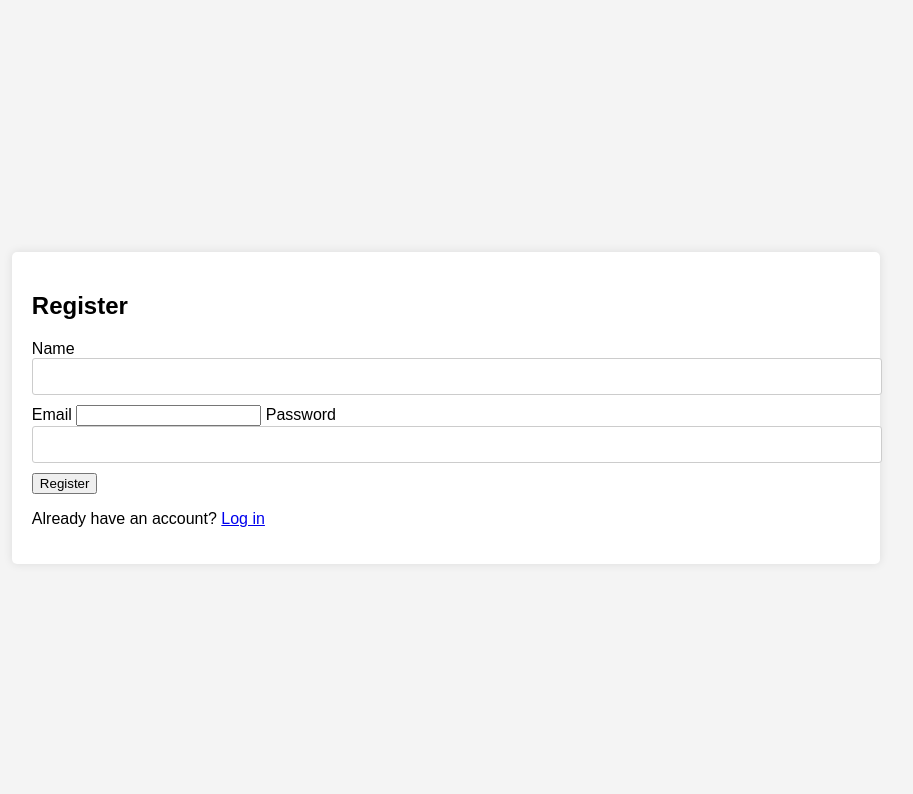
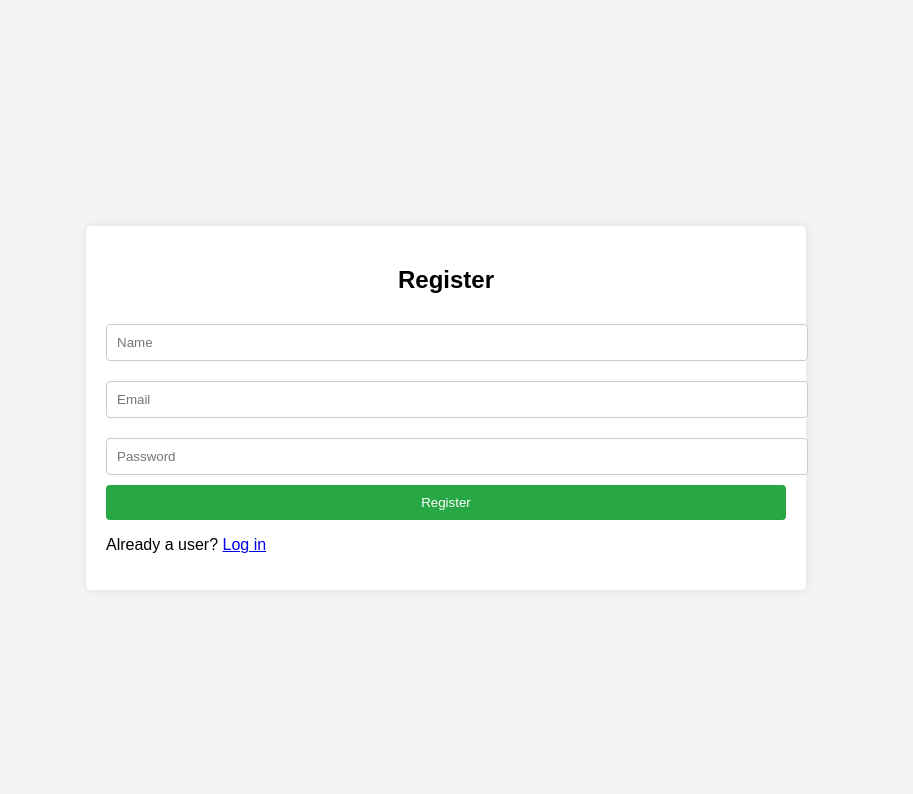
Before and after one commit to lunar-potato/DG1IAD_Portfolio3, a PHP site: page /register.php in a window 1280 px wide. Shown: the top 794 px of the page, without its empty margins (194-1107 px from the left). Run offline with PHP 8.4, Linux system fonts and the light colour scheme.

Commit message:
Minor changes, working now

```diff
--- a/auth/register.php
+++ b/auth/register.php
@@ -1,45 +1,44 @@
 <?php
-//if the form has been submitted
-if (isset($_POST['submitted'])){
- #prepare the form input
+// start session for login handling
+session_start();
 
-  // connect to the database
-  require_once('connectdb.php');
+// connecting to database
+require_once('../config/connectdb.php');
 
-  $username=isset($_POST['username'])?$_POST['username']:false;
-  $password=isset($_POST['password'])?password_hash($_POST['password'],PASSWORD_DEFAULT):false;
+$error = '';
+$success = '';
 
-  if (!($username)){
-	echo "Username wrong!";
-    exit;
-	}
-  if (!($password)){
-	exit("password wrong!");
-	}
- try{
+// checking if form has been submitted
+if ($_SERVER['REQUEST_METHOD'] === 'POST') {
 
-	#register user by inserting the user info
-	$stat=$db->prepare("insert into user values(default,?,?)");
-	$stat->execute(array($username, $password));
+    $name = isset($_POST['name']) ? $_POST['name'] : false;
+    $email = isset($_POST['email']) ? $_POST['email'] : false;
+    $password = isset($_POST['password']) ? password_hash($_POST['password'], PASSWORD_DEFAULT) : false;
 
-	$id=$db->lastInsertId();
-	echo "Congratulations! You are now registered. Your ID is: $id  ";
+    // validating input
+    if (empty($name) || empty($email) || empty($password)) {
+        $error = "All fields are required!";
+    } elseif (!filter_var($email, FILTER_VALIDATE_EMAIL)) {
+        $error = "Invalid email format!";
+    } else {
+        try {
+           // register user by inserting the user info
+	        $stat=$db->prepare("INSERT INTO cvs (name, email, password) VALUES (?, ?, ?)");
+	        $stat->execute(array($name, $email, $password));
 
- }
- catch (PDOexception $ex){
-	echo "Sorry, a database error occurred! <br>";
-	echo "Error details: <em>". $ex->getMessage()."</em>";
- }
-
-
+	        $id=$db->lastInsertId();
+	      echo "Congratulations! You are now registered. Your ID is: $id  ";
+        } catch (PDOException $ex) {
+            $error = "Sorry, a database error occurred! <br> Error details: <em>" . $ex->getMessage() . "</em>";
+        }
+    }
 }
 ?>
+
 <!DOCTYPE html>
-<html lang="en">
+<html>
 <head>
-    <meta charset="UTF-8">
-    <meta name="viewport" content="width=device-width, initial-scale=1.0">
-    <title>Register - AstonCV </title>
+    <title>Register - AstonCV</title>
     <style>
         body {
             font-family: Arial, sans-serif;
@@ -57,46 +56,53 @@ if (isset($_POST['submitted'])){
         }
         h2 {
             margin-bottom: 20px;
+            text-align: center;
         }
         input[type="text"], input[type="password"] {
             width: 100%;
             padding: 10px;
-            margin-bottom: 10px;
+            margin: 10px 0;
             border: 1px solid #ccc;
-            border-radius: 3px;
+            border-radius: 4px;
         }
-        input[type="submit"], input[type="reset"] {
-            padding: 10px 20px;
+        button[type="submit"] {
+            width: 100%;
+            padding: 10px;
+            background-color: #28a745;
+            color: white;
             border: none;
-            border-radius: 3px;
+            border-radius: 4px;
             cursor: pointer;
         }
-        input[type="submit"] {
-            background-color: #28a745;
-            color: #fff;
+        button[type="submit"]:hover {
+            background-color: #218838;
         }
-        input[type="reset"] {
-            background-color: #dc3545;
-            color: #fff;
+        .error {
+            color: red;
+            margin-bottom: 10px;
         }
-    </style>
+        .success {
+            color: green;
+            margin-bottom: 10px;
+        }
+        </style>
 </head>
 <body>
     <div class="container">
         <h2>Register</h2>
-        <form method="POST" action="register.php">
-            <label for="name">Name</label>
-            <input type="text" id="name" name="name" required>
-
-            <label for="email">Email</label>
-            <input type="email" id="email" name="email" required>
-
-            <label for="password">Password</label>
-            <input type="password" id="password" name="password" required>
-
+        <?php if ($error): ?>
+            <div class="error"><?php echo $error; ?></div>
+        <?php endif; ?>
+        <?php if ($success): ?>
+            <div class="success"><?php echo $success; ?></div>
+        <?php endif; ?>
+        <form method="post" action="register.php">
+            <input type="text" name="name" placeholder="Name" required />
+            <input type="text" name="email" placeholder="Email" required />
+            <input type="password" name="password" placeholder="Password" required />
             <button type="submit">Register</button>
         </form>
-        <p>Already have an account? <a href="index.php">Log in</a></p>
+        <p>Already a user? <a href="index.php">Log in</a></p>
     </div>
 </body>
 </html>
```
